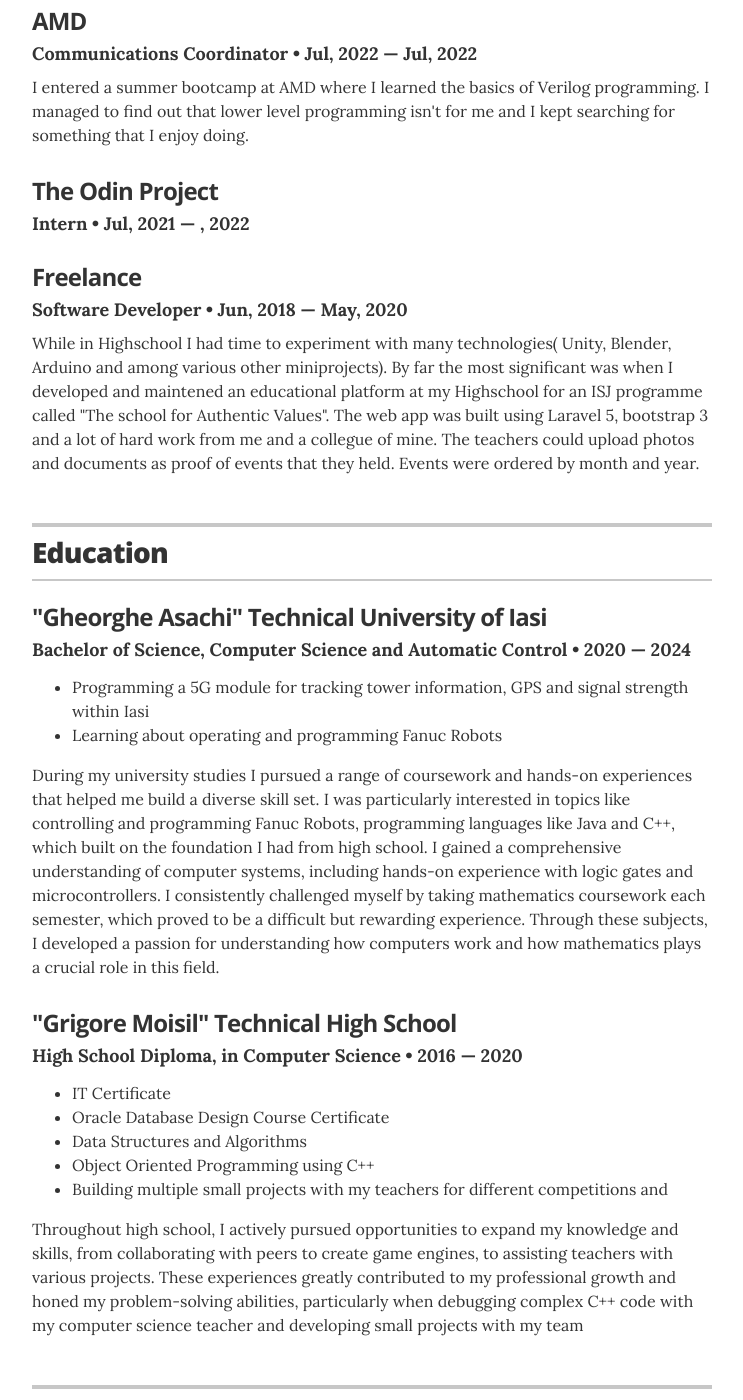
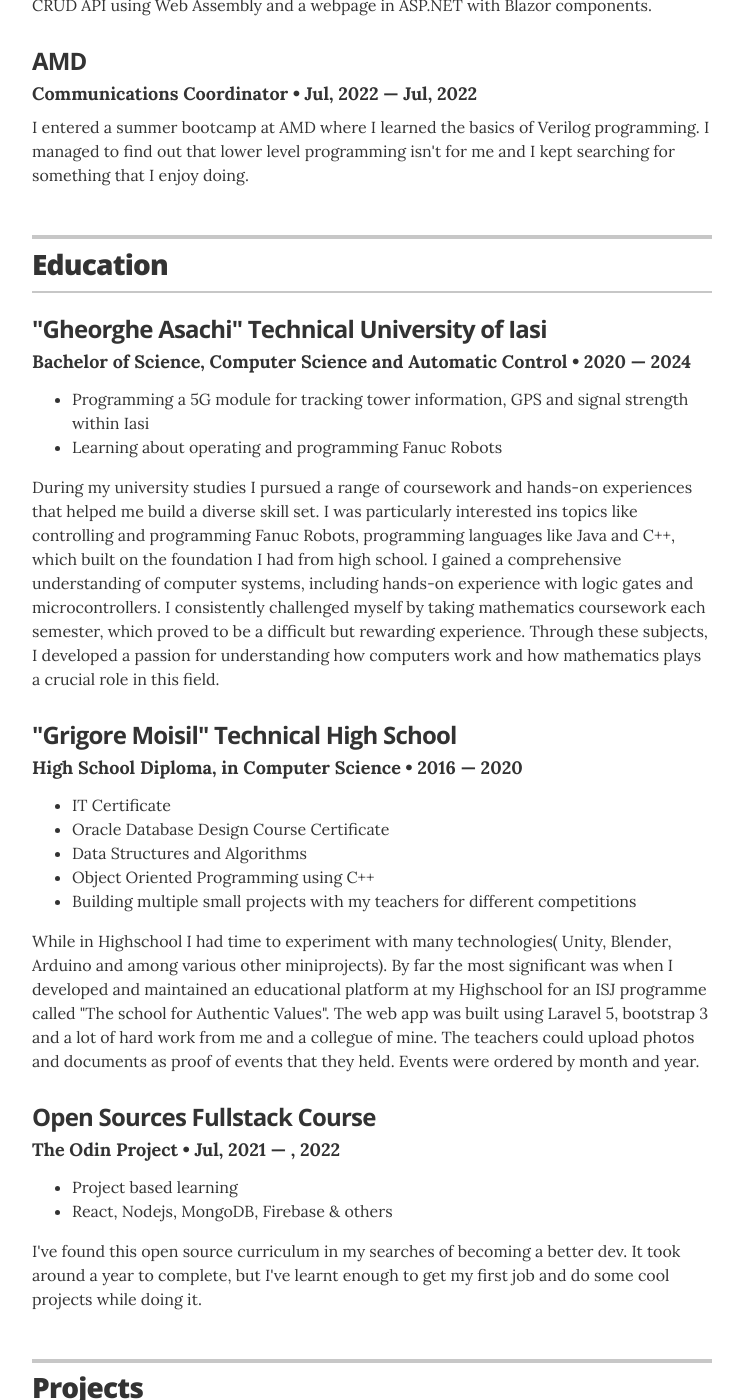
Before and after one commit to jglovier/resume-template, a Jekyll site: the page built from index.html, in a window 1280 px wide and 1400 px high, scrolled down 1247 px. Shown: the whole window, without its empty margins (268-1011 px from the left). Built offline with Jekyll 4.4.1, drawn with Linux system fonts in a browser that asks for light colours; some of the changed text lies outside the part shown.

Commit message:
Refactor to be a bit shorter

```diff
--- a/_config.yml
+++ b/_config.yml
@@ -20,8 +20,8 @@
 resume_contact_telephone: "0751851229"
 resume_contact_address: ""
 
-resume_header_contact_info: "742 Evergreen Terrace, Springfield • 555-7334 • lisasimpson@youremailaddress.com"
-display_header_contact_info: "false"
+resume_header_contact_info: "petrila.paulcosmin@gmail.com"
+display_header_contact_info: "true"
 
 resume_header_intro: "<p>Computer science high-school graduate and present 3rd year Computer Engineering student, highly interested in technology and programming, I'm doing my best to take in as much information and learn as much as possible in the fields I'm interested in, so far I've jumped from one domain to another, trying to see what works best for me and building up my skill set.</p>"
 
@@ -36,16 +36,16 @@
 resume_section_experience: true
 resume_section_education: true
 resume_section_projects: true
-resume_section_skills: true
-resume_section_recognition: true
-resume_section_links: true
+# resume_section_skills:   true
+# resume_section_recognition: true
+# resume_section_links: true
 resume_section_associations: true
 # resume_section_interests:       true
 
 # Resume social links
 # uncomment the options you wish to display, and add your own URL
 resume_social_links:
-  resume_github_url: "https://github.com/jglovier/resume-template"
+  resume_github_url: "https://github.com/Pauwul/resume-template/"
   # resume_twitter_url:           "http://twitter.com/jglovier"
   # resume_dribbble_url:          "https://dribbble.com/jag"
   resume_facebook_url: "https://www.facebook.com/paulcosmin.petrila"
--- a/_data/education.yml
+++ b/_data/education.yml
@@ -8,7 +8,7 @@
     - award: Learning about operating and programming Fanuc Robots
   summary: >
     During my university studies I pursued a range of coursework and hands-on experiences
-    that helped me build a diverse skill set. I was particularly interested in topics like controlling
+    that helped me build a diverse skill set. I was particularly interested ins topics like controlling
     and programming Fanuc Robots, programming languages like Java and C++, which built on the foundation
     I had from high school. I gained a comprehensive understanding of computer systems, including hands-on
     experience with logic gates and microcontrollers. I consistently challenged myself by taking mathematics
@@ -24,9 +24,14 @@
     - award: Oracle Database Design Course Certificate
     - award: Data Structures and Algorithms
     - award: Object Oriented Programming using C++
-    - award: Building multiple small projects with my teachers for different competitions and
+    - award: Building multiple small projects with my teachers for different competitions
   summary: >
-    Throughout high school, I actively pursued opportunities to expand my knowledge and skills,
-    from collaborating with peers to create game engines, to assisting teachers with various projects.
-    These experiences greatly contributed to my professional growth and honed my problem-solving abilities,
-    particularly when debugging complex C++ code with my computer science teacher and developing small projects with my team
+    While in Highschool I had time to experiment with many technologies( Unity, Blender, Arduino and among various other miniprojects). By far the most significant was when I developed and maintained an educational platform at my Highschool for an ISJ programme called "The school for Authentic Values". The web app was built using Laravel 5, bootstrap 3 and a lot of hard work from me and a collegue of mine. The teachers could upload photos and documents as proof of events that they held. Events were ordered by month and year.
+
+- degree: The Odin Project
+  uni: Open Sources Fullstack Course
+  year: Jul, 2021 &mdash; , 2022
+  awards:
+    - award: Project based learning
+    - award: React, Nodejs, MongoDB, Firebase & others
+  summary: I've found this open source curriculum in my searches of becoming a better dev. It took around a year to complete, but I've learnt enough to get my first job and do some cool projects while doing it.
--- a/_data/experience.yml
+++ b/_data/experience.yml
@@ -16,15 +16,3 @@
   position: Communications Coordinator
   duration: Jul, 2022  &mdash; Jul, 2022
   summary: I entered a summer bootcamp at AMD where I learned the basics of Verilog programming. I managed to find out that lower level programming isn't for me and I kept searching for something that I enjoy doing.
-
-# The Odin Project
-- company: The Odin Project
-  position: Intern
-  duration: Jul, 2021 &mdash; , 2022
-  sumary: I've found this open source curriculum in my searches of becoming a better dev. It took around a year to complete it, but I learnt enough to get my first job and do some cool projects while doint it.
-
-# Freelance
-- company: Freelance
-  position: Software Developer
-  duration: Jun, 2018  &mdash; May, 2020
-  summary: While in Highschool I had time to experiment with many technologies( Unity, Blender, Arduino and among various other miniprojects). By far the most significant was when I developed and maintened an educational platform at my Highschool for an ISJ programme called "The school for Authentic Values". The web app was built using Laravel 5, bootstrap 3 and a lot of hard work from me and a collegue of mine. The teachers could upload photos and documents as proof of events that they held. Events were ordered by month and year.
--- a/_layouts/resume.html
+++ b/_layouts/resume.html
@@ -255,16 +255,6 @@
       </section>
       <!-- end Print Social Links -->
       {% endif %}
-
-      <footer class="page-footer">
-        <p class="footer-line">
-          Made by <a href="http://twitter.com/jglovier">@jglovier</a>. Fork me
-          on <a href="https://github.com/jglovier/resume-template">GitHub</a>.
-        </p>
-        <p class="footer-line">
-          If this is your live resume, you can modify or remove this part. ;-)
-        </p>
-      </footer>
     </div>
   </body>
 </html>
```
